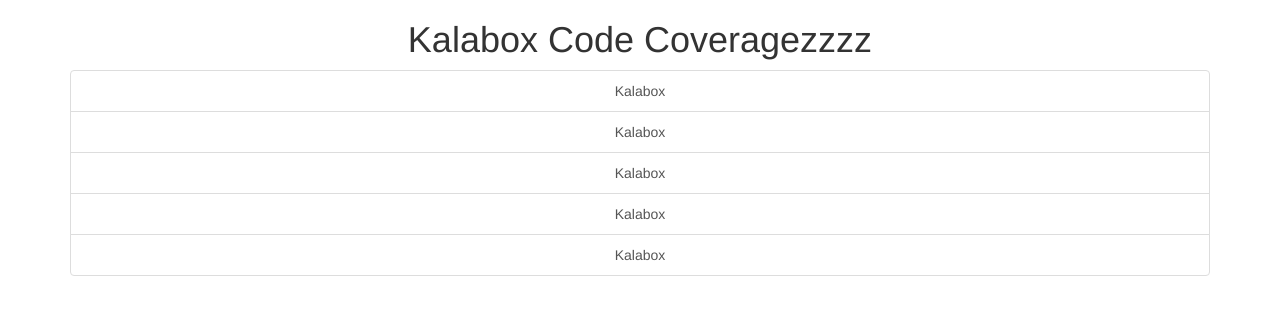
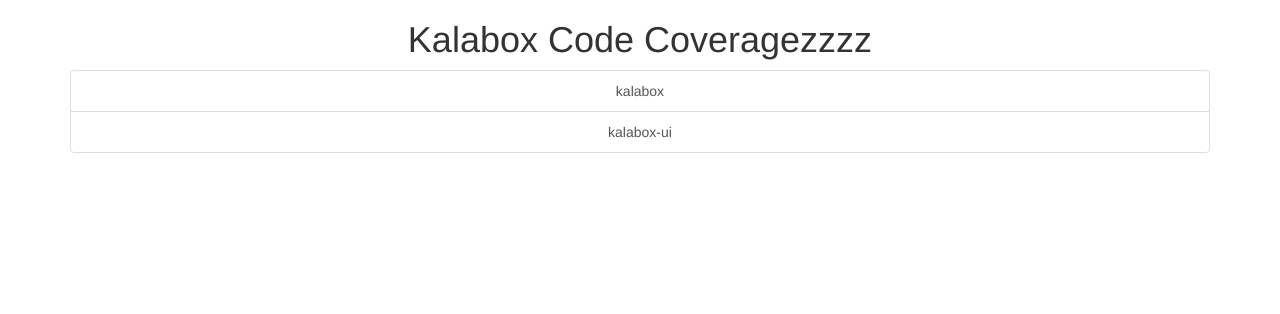
Before and after one commit to kalabox/kalabox-coverage, a plain HTML site: page index.html in a window 1280 px wide. Drawn offline with nearby package versions, Linux system fonts and the light colour scheme.

Commit message:
#149: Update index with more beauty

```diff
--- a/index.html
+++ b/index.html
@@ -20,11 +20,8 @@
   <div class="container text-center">
     <h1>Kalabox Code Coveragezzzz</h1>
     <div class="list-group center-block">
-      <a href="http://coverage.kalabox.me/kalabox" class="list-group-item">Kalabox</a>
-      <a href="http://coverage.kalabox.me/kalabox" class="list-group-item">Kalabox</a>
-      <a href="http://coverage.kalabox.me/kalabox" class="list-group-item">Kalabox</a>
-      <a href="http://coverage.kalabox.me/kalabox" class="list-group-item">Kalabox</a>
-      <a href="http://coverage.kalabox.me/kalabox" class="list-group-item">Kalabox</a>
+      <a href="http://coverage.kalabox.me/kalabox" class="list-group-item">kalabox</a>
+      <a href="http://coverage.kalabox.me/kalabox-ui" class="list-group-item">kalabox-ui</a>
     </div>
   </div>
 </body>
```
